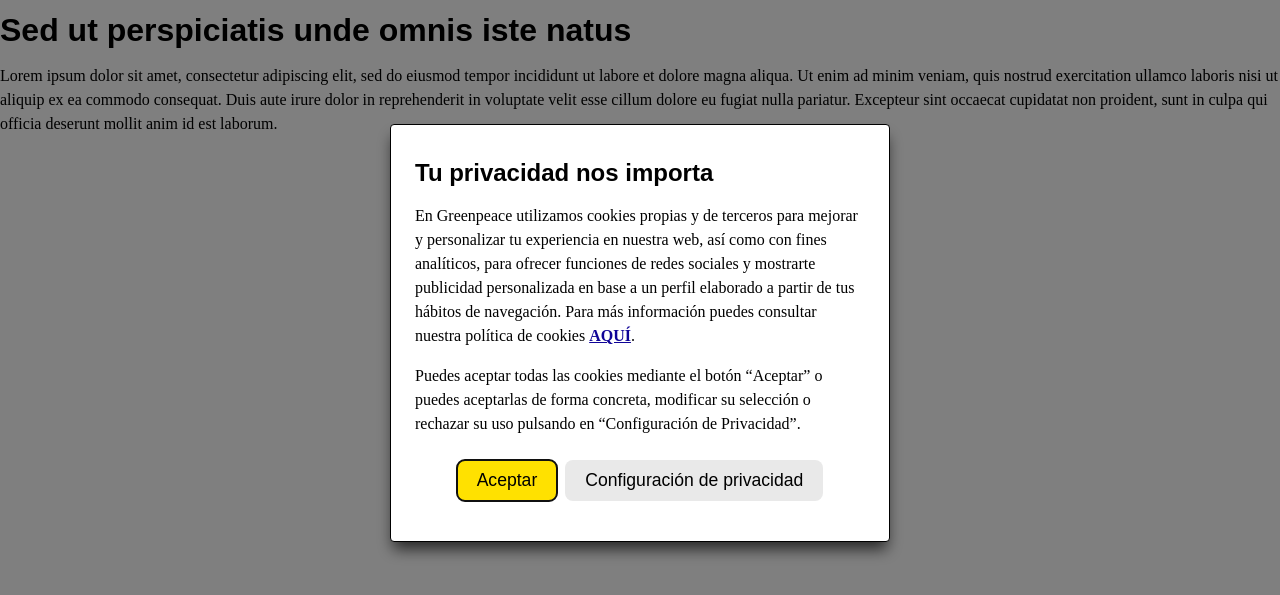
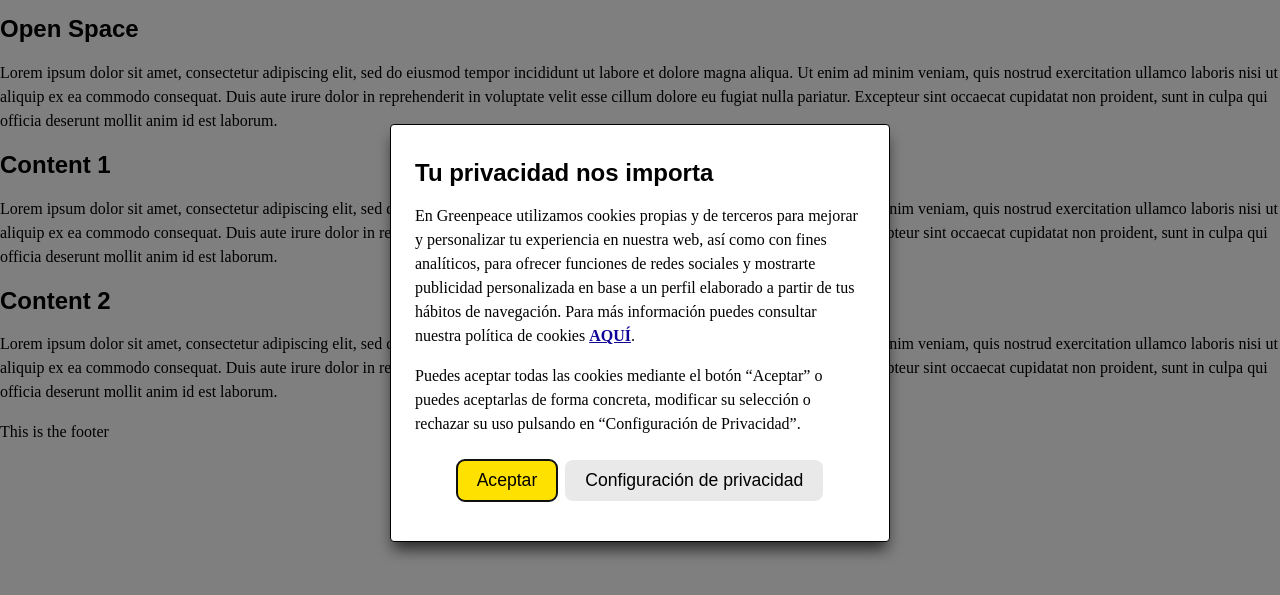
Before and after one commit to osvik/eleventy-boilerplate-2024, an Eleventy site: page es/index.html in a window 1280 px wide. Shown: the part 67-662 px from the top of the page. Built offline with nearby package versions, Linux system fonts and the light colour scheme; Eleventy itself is replaced by a stand-in of ours; files that its build step writes are made by us from their sources; a web font is replaced by a local one.

Commit message:
Basics page

```diff
--- /dev/null
+++ b/_includes/components/grid.css
@@ -0,0 +1,3 @@
+/**
+ * CSS Grid
+ */
--- a/_layouts/base.njk
+++ b/_layouts/base.njk
@@ -31,7 +31,33 @@
                 {% include "topmenu.njk" %}
             {% endblock %}
 
-            {{ content | safe }}
+            <div id="content">
+
+                {% block openspace %}
+                    <section>
+                        {{ open_space | safe }}
+                    </section>
+                {% endblock %}
+
+                {% block content1 %}
+                    <section>
+                        {{ content_1 | safe }}
+                    </section>
+                {% endblock %}
+
+                {% block content2 %}
+                    <section>
+                        {{ content_2 | safe }}
+                    </section>
+                {% endblock %}
+
+            </div>
+
+            {% block footer %}
+                <footer>
+                    This is the footer
+                </footer>
+            {% endblock %}
 
             {% include "cookies-dialog.njk" %}
 
--- a/assets/css/base.njk
+++ b/assets/css/base.njk
@@ -10,4 +10,6 @@
 
 {% include "components/cookies.css" %}
 
+{% include "components/grid.css" %}
+
 {% include "components/fonts.css" %}
--- a/docs/assets/css/base.css
+++ b/docs/assets/css/base.css
@@ -301,6 +301,11 @@
 
 
 /**
+ * CSS Grid
+ */
+
+
+/**
  * Fonts
  */
 
--- a/es/index.html
+++ b/es/index.html
@@ -15,8 +15,17 @@
     description: My open graph description
     image: example.jpg
 
+open_space: >
+  <h2>Open Space</h2>
+  <p>Lorem ipsum dolor sit amet, consectetur adipiscing elit, sed do eiusmod tempor incididunt ut labore et dolore magna aliqua. Ut enim ad minim veniam, quis nostrud exercitation ullamco laboris nisi ut aliquip ex ea commodo consequat. Duis aute irure dolor in reprehenderit in voluptate velit esse cillum dolore eu fugiat nulla pariatur. Excepteur sint occaecat cupidatat non proident, sunt in culpa qui officia deserunt mollit anim id est laborum.</p>
+
+content_1: >
+  <h2>Content 1</h2>
+  <p>Lorem ipsum dolor sit amet, consectetur adipiscing elit, sed do eiusmod tempor incididunt ut labore et dolore magna aliqua. Ut enim ad minim veniam, quis nostrud exercitation ullamco laboris nisi ut aliquip ex ea commodo consequat. Duis aute irure dolor in reprehenderit in voluptate velit esse cillum dolore eu fugiat nulla pariatur. Excepteur sint occaecat cupidatat non proident, sunt in culpa qui officia deserunt mollit anim id est laborum.</p>
+
+content_2: >
+  <h2>Content 2</h2>
+  <p>Lorem ipsum dolor sit amet, consectetur adipiscing elit, sed do eiusmod tempor incididunt ut labore et dolore magna aliqua. Ut enim ad minim veniam, quis nostrud exercitation ullamco laboris nisi ut aliquip ex ea commodo consequat. Duis aute irure dolor in reprehenderit in voluptate velit esse cillum dolore eu fugiat nulla pariatur. Excepteur sint occaecat cupidatat non proident, sunt in culpa qui officia deserunt mollit anim id est laborum.</p>
+
+
 ---
-
-<h1>Sed ut perspiciatis unde omnis iste natus</h1>
-
-<p>Lorem ipsum dolor sit amet, consectetur adipiscing elit, sed do eiusmod tempor incididunt ut labore et dolore magna aliqua. Ut enim ad minim veniam, quis nostrud exercitation ullamco laboris nisi ut aliquip ex ea commodo consequat. Duis aute irure dolor in reprehenderit in voluptate velit esse cillum dolore eu fugiat nulla pariatur. Excepteur sint occaecat cupidatat non proident, sunt in culpa qui officia deserunt mollit anim id est laborum.</p>
```
Also changed, not shown: docs/index.html (+28 -2 lines).
